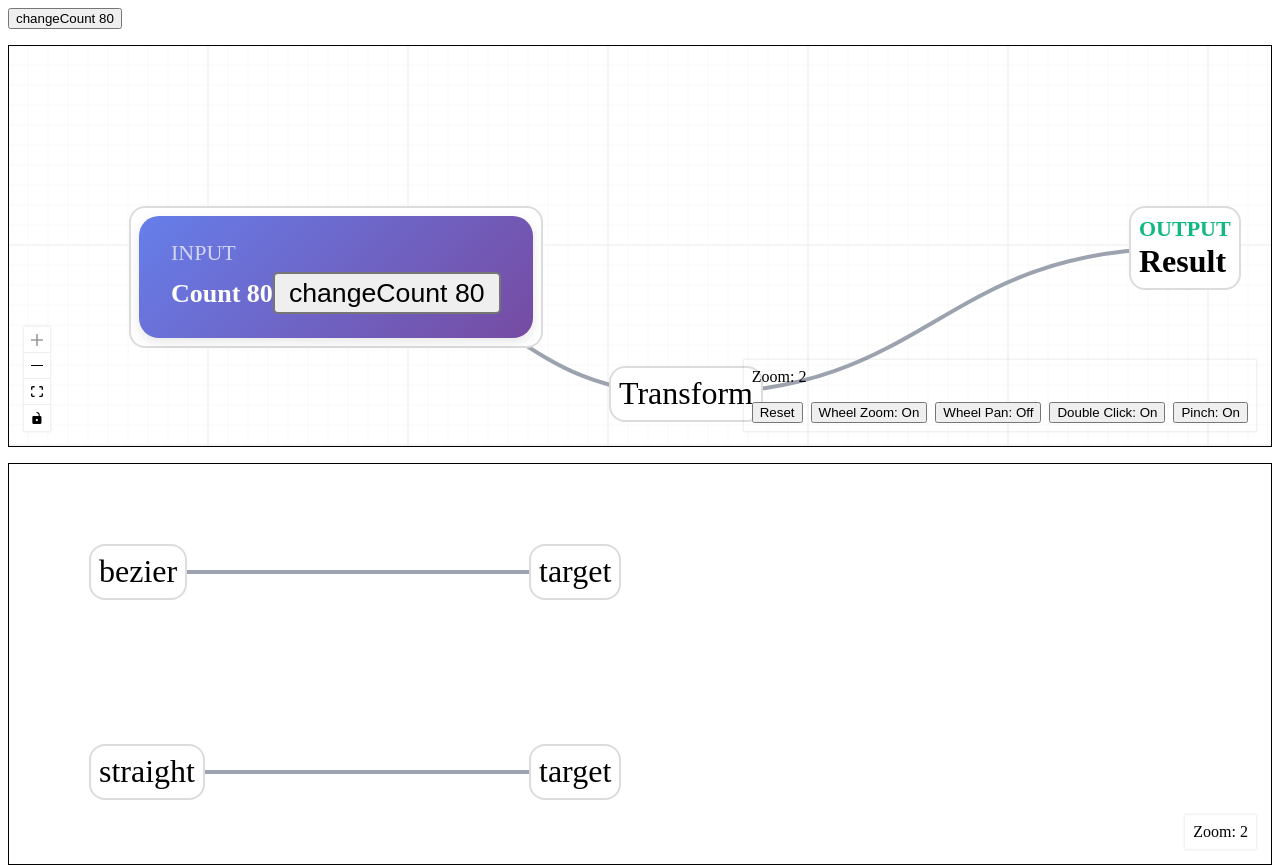
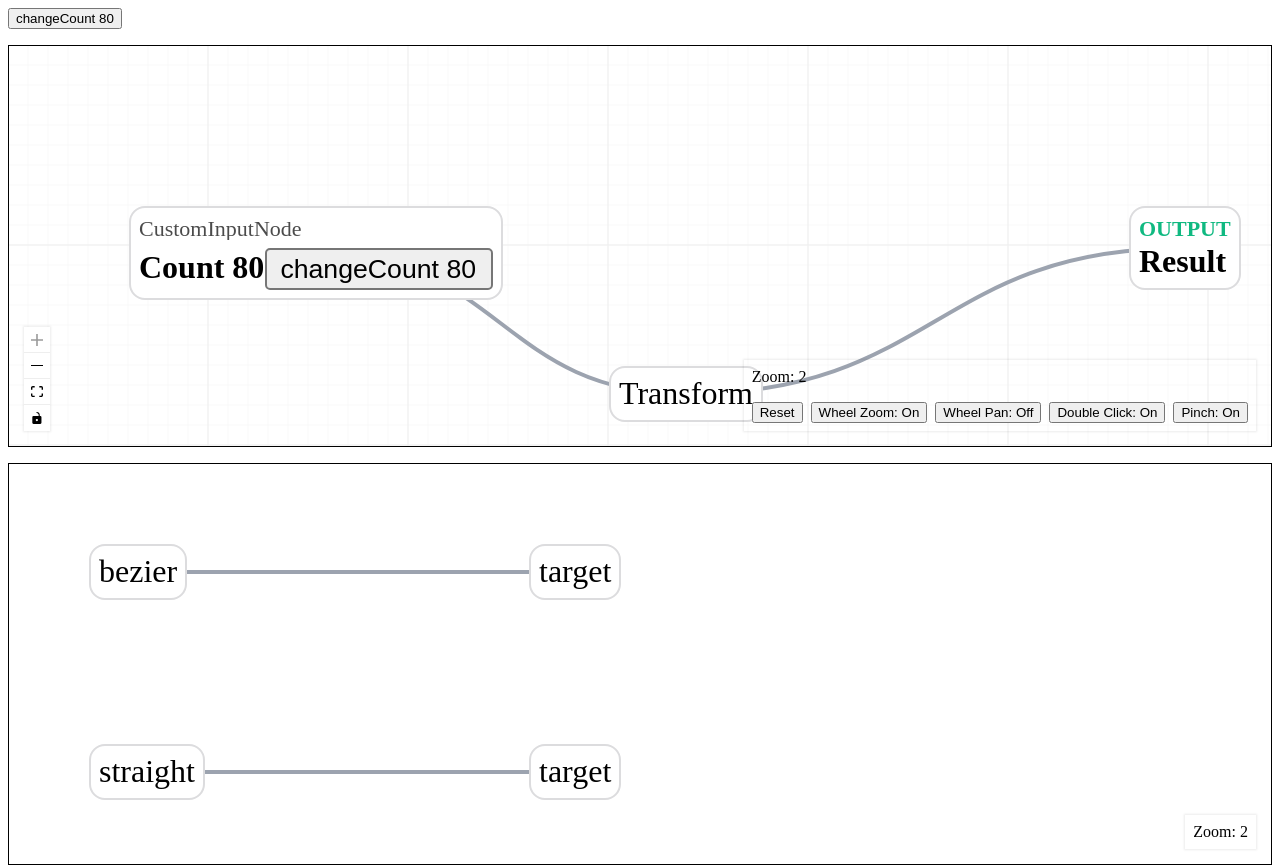
Before and after one commit to susususutie/flesh-nevertheless, a React (Vite) app: page / in a window 1280 px wide. Shown: the top 866 px of the page. Built offline with nearby package versions, Linux system fonts and the light colour scheme.

Commit message:
feat: 更改测试自定义节点样式

```diff
--- a/src/App.tsx
+++ b/src/App.tsx
@@ -11,20 +11,8 @@ type CustomInputNode = Node<{ label?: string; count?: number }, "customInput">;
 function CustomInputNode(props: NodeProps<CustomInputNode>) {
   const [count, setCount] = useState(props.data?.count ?? 0);
   return (
-    <div
-      style={{
-        padding: "12px 16px",
-        background: "linear-gradient(135deg, #667eea 0%, #764ba2 100%)",
-        color: "#fff",
-        borderRadius: 10,
-        minWidth: 100,
-        boxShadow: props.selected
-          ? "0 0 0 2px #2563eb, 0 4px 12px rgba(0,0,0,0.15)"
-          : "0 2px 6px rgba(0,0,0,0.1)",
-        fontSize: 13,
-      }}
-    >
-      <div style={{ opacity: 0.7, fontSize: 11, marginBottom: 4 }}>INPUT</div>
+    <>
+      <div style={{ opacity: 0.7, fontSize: 11, marginBottom: 4 }}>CustomInputNode</div>
       <div style={{ fontWeight: 600 }}>
         {typeof props.data?.label === "string" ? props.data.label : props.id}
         <button
@@ -38,7 +26,7 @@ function CustomInputNode(props: NodeProps<CustomInputNode>) {
         </button>
       </div>
       {props.dragging && <div style={{ fontSize: 11, opacity: 0.6 }}>dragging...</div>}
-    </div>
+    </>
   );
 }
 
```
